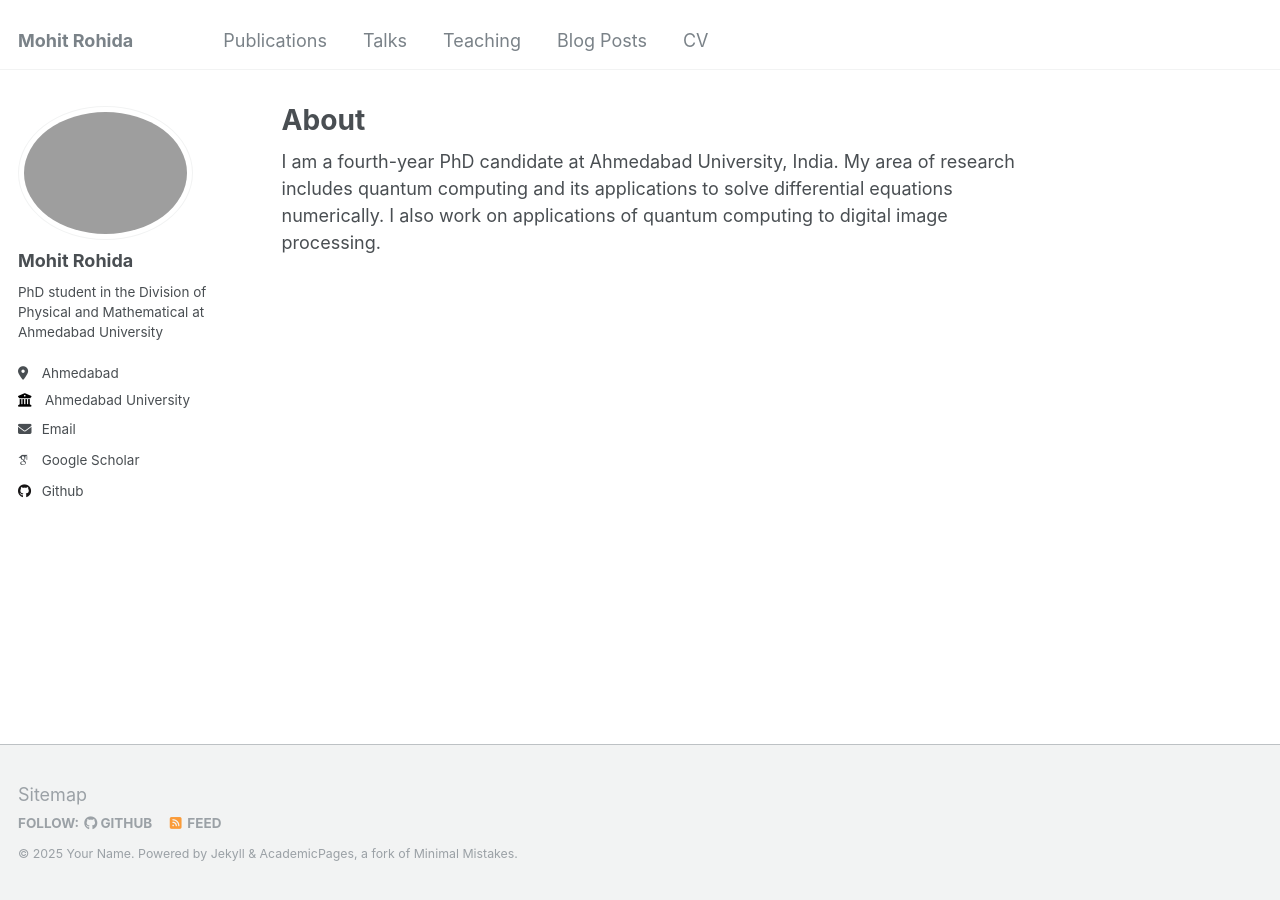
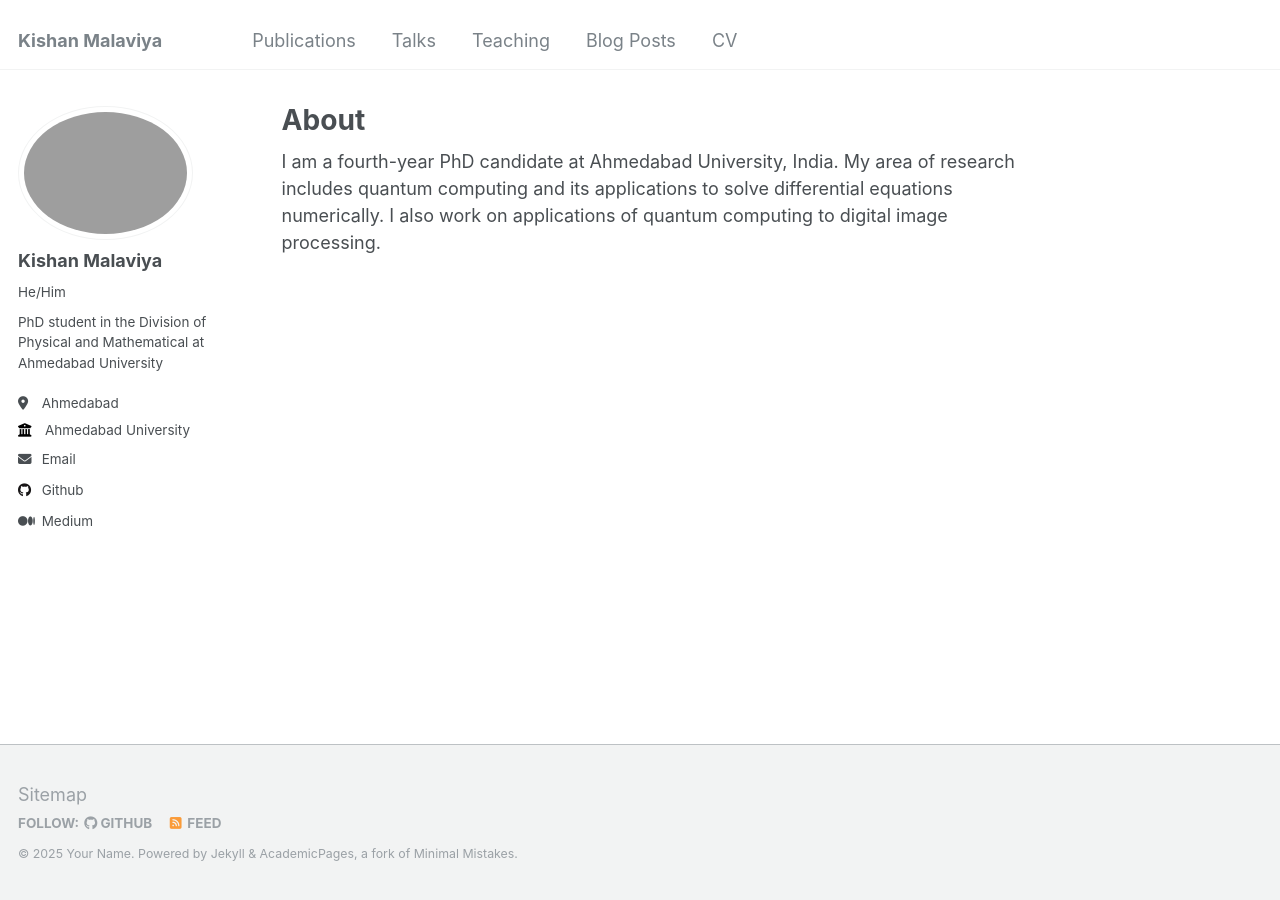
Before and after one commit to MK137/kishan_malaviya.github.io, a Jekyll site: the page built from _pages/about.md, in a window 1280 px wide. Built offline with Jekyll 4.4.1, drawn with Linux system fonts in a browser that asks for light colours; some web fonts are replaced.

Commit message:
Update _config.yml

```diff
--- a/_config.yml
+++ b/_config.yml
@@ -8,11 +8,11 @@
 
 # Basic Site Settings
 locale                   : "en-US"
-title                    : "Mohit Rohida"
+title                    : "Kishan Malaviya"
 title_separator          : "-"
 name                     : &name "Your Name"
 description              : &description "PhD student in the Division of Physical and Mathematical at Ahmedabad University"
-url                      : https://mrohida.github.io/Mohit-Rohida/ # the base hostname & protocol for your site e.g. "https://mmistakes.github.io"
+url                      :  # the base hostname & protocol for your site e.g. "https://mmistakes.github.io"
 baseurl                  : "" # the subpath of your site, e.g. "/blog"
 repository               : "academicpages/academicpages.github.io"
 
@@ -22,18 +22,18 @@ repository               : "academicpages/academicpages.github.io"
 author:
   # Biographic information
   avatar           : "IMG_20250311_193733_355.png"
-  name             : "Mohit Rohida"
-  pronouns         : # example: "she/her"
+  name             : "Kishan Malaviya"
+  pronouns         : He/Him # example: "she/her"
   bio              : "PhD student in the Division of Physical and Mathematical at Ahmedabad University"
   location         : "Ahmedabad"
   employer         : "Ahmedabad University"
   uri              : # URL
-  email            : "mohit.r@ahduni.edu.in"
+  email            : "kishan.m1@ahduni.edu.in"
 
   # Academic websites
   #arxiv            : # URL - Update with the correct link to your profile
-  googlescholar    : "https://scholar.google.com/citations?user=IVmleFEAAAAJ"
-  impactstory      : # URL
+  #googlescholar    : "https://scholar.google.com/citations?user=IVmleFEAAAAJ"
+  #impactstory      : # URL
   #orcid            : #"http://orcid.org/yourorcidurl"
   #semantic         : # URL
   #pubmed           : #"https://www.ncbi.nlm.nih.gov/pubmed/?term=john+snow"
@@ -43,7 +43,7 @@ author:
   bitbucket        : # Username - Update with your username on the site
   codepen          : # Username
   dribbble         : # Username
-  github           : "Thanos2110"
+  github           : "MK137"
   kaggle           : # Username
   stackoverflow    : # User number or user number and name (i.e., use "1" or "1/jeff-atwood")
 
@@ -59,7 +59,7 @@ author:
   lastfm           : # Username
   linkedin         : # Username
   mastodon         : # URL
-  medium           : # URL
+  medium           : https://medium.com/@kishanmalaviya.career # URL
   pinterest        : # Username
   soundcloud       : # Username
   steam            : # Username
```
